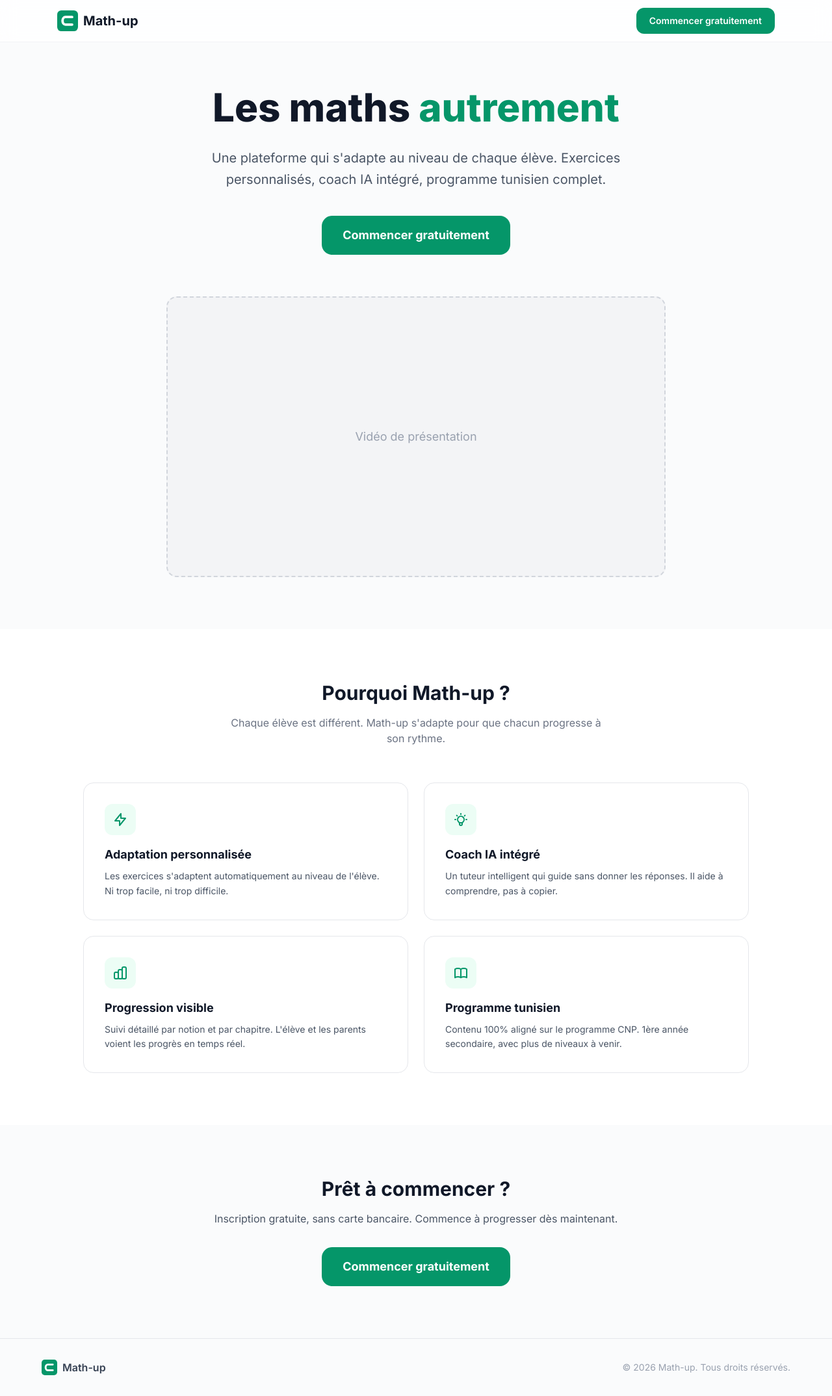
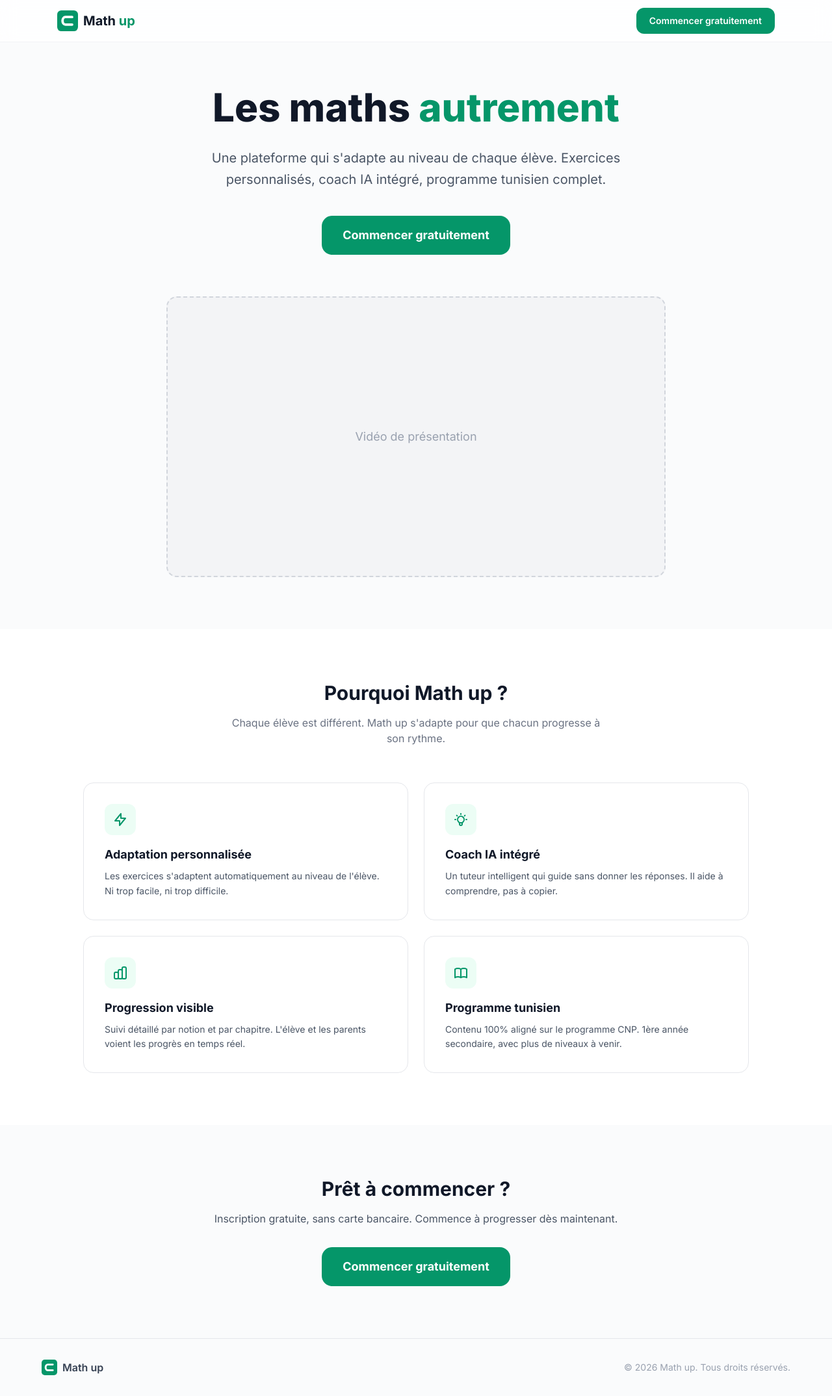
Before and after one commit to selimbouasker/website_math-up, a Next.js app: page / in a window 1280 px wide. Shown: the whole page at 65% size. Built offline with nearby package versions, Linux system fonts and the light colour scheme.

Commit message:
Fix: uniformise Math up (sans tiret) — header, footer, tab, contenu

```diff
--- a/app/layout.tsx
+++ b/app/layout.tsx
@@ -5,7 +5,7 @@ import './globals.css';
 const inter = Inter({ subsets: ['latin'] });
 
 export const metadata: Metadata = {
-  title: 'Math-up | Les maths autrement',
+  title: 'Math up | Les maths autrement',
   description: 'Plateforme educative de mathematiques adaptee au niveau de chaque eleve. Programme tunisien, IA integree, progression personnalisee.',
 };
 
--- a/app/page.tsx
+++ b/app/page.tsx
@@ -9,7 +9,7 @@ export default function LandingPage() {
               <rect width="300" height="300" fill="#059669" rx="60"/>
               <path d="M 215,95 L 119,95 A 42,55 0 0 0 119,205 L 215,205" fill="none" stroke="white" strokeWidth="36" strokeLinecap="round" strokeLinejoin="round"/>
             </svg>
-            <span className="font-bold text-xl text-gray-900">Math-up</span>
+            <span className="font-bold text-xl text-gray-900">Math <span className="text-[#059669]">up</span></span>
           </div>
           <a
             href="https://student.math-up.ai/signup"
@@ -49,10 +49,10 @@ export default function LandingPage() {
       <section className="py-20 px-6 bg-white">
         <div className="max-w-5xl mx-auto">
           <h2 className="text-3xl font-bold text-center text-gray-900 mb-4">
-            Pourquoi Math-up ?
+            Pourquoi Math up ?
           </h2>
           <p className="text-center text-gray-500 mb-14 max-w-xl mx-auto">
-            Chaque élève est différent. Math-up s&apos;adapte pour que chacun progresse à son rythme.
+            Chaque élève est différent. Math up s&apos;adapte pour que chacun progresse à son rythme.
           </p>
 
           <div className="grid md:grid-cols-2 gap-6">
@@ -137,10 +137,10 @@ export default function LandingPage() {
               <rect width="300" height="300" fill="#059669" rx="60"/>
               <path d="M 215,95 L 119,95 A 42,55 0 0 0 119,205 L 215,205" fill="none" stroke="white" strokeWidth="36" strokeLinecap="round" strokeLinejoin="round"/>
             </svg>
-            <span className="font-semibold text-gray-700">Math-up</span>
+            <span className="font-semibold text-gray-700">Math up</span>
           </div>
           <p className="text-sm text-gray-400">
-            &copy; {new Date().getFullYear()} Math-up. Tous droits réservés.
+            &copy; {new Date().getFullYear()} Math up. Tous droits réservés.
           </p>
         </div>
       </footer>
```
